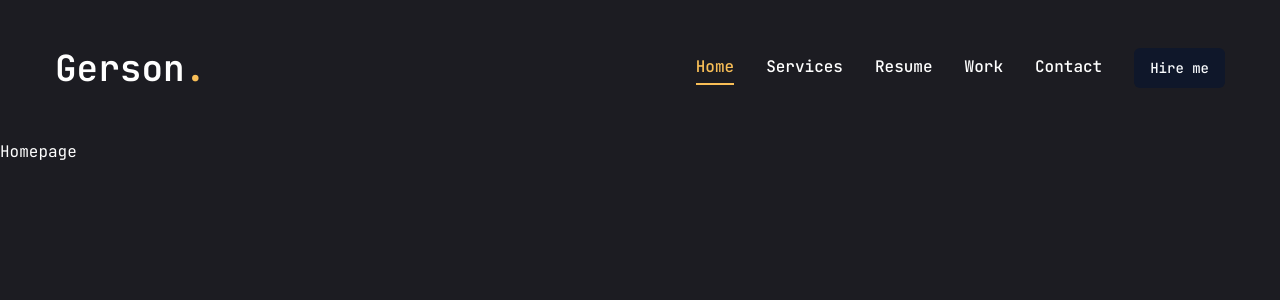
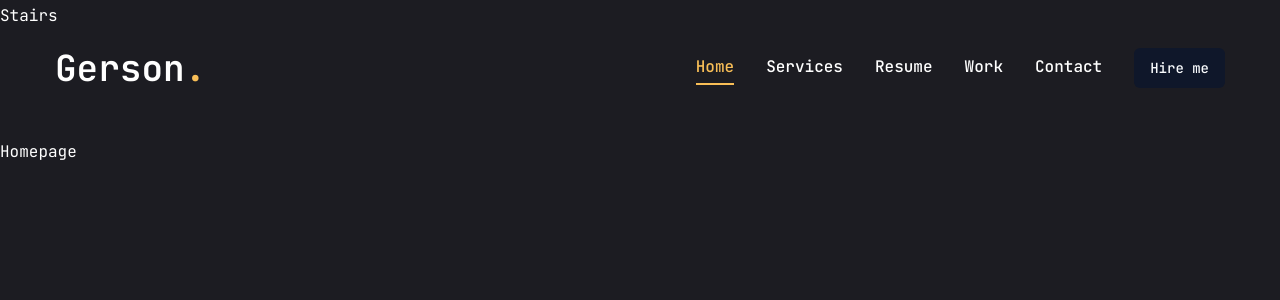
Before and after one commit to iamdaviddev/portfolio, a Next.js app: page / in a window 1280 px wide. Shown: the top 300 px of the page. Built offline with nearby package versions, Linux system fonts and the light colour scheme.

Commit message:
stairs animation

```diff
--- a/app/layout.jsx
+++ b/app/layout.jsx
@@ -4,6 +4,7 @@ import "./globals.css";
 //components
 import { Header } from "@/components/Header";
 import { PageTransition } from "@/components/PageTransition";
+import { StairTransition } from "@/components/StairTransition";
 
 const jetbrainsMono = JetBrains_Mono({
   subsets: ["latin"],
@@ -21,6 +22,7 @@ export default function RootLayout({ children }) {
     <html lang="en">
       <body className={jetbrainsMono.variable}>
         <Header/>
+        <StairTransition/>
         <PageTransition>
           {children}
         </PageTransition>
--- a/components/StairTransition.jsx
+++ b/components/StairTransition.jsx
@@ -0,0 +1,25 @@
+'use client'
+
+import { usePathname } from 'next/navigation'
+import { AnimatePresence, motion } from 'framer-motion'
+
+//components
+import { Stairs } from './Stairs';
+
+
+export function StairTransition() {
+  const pathname = usePathname();
+  return (
+    <>
+      <AnimatePresence mode='wait'>
+        <div
+          key={pathname}
+        >
+          <div className='h-screen w-screen fixed top-0 left-0 right-0 pointer-events-none z-40 flex'>
+            <Stairs/>
+          </div>
+        </div>
+      </AnimatePresence>
+    </>
+  )
+}
--- /dev/null
+++ b/components/Stairs.jsx
@@ -0,0 +1,7 @@
+
+
+export function Stairs() {
+  return (
+    <div>Stairs</div>
+  )
+}
```
